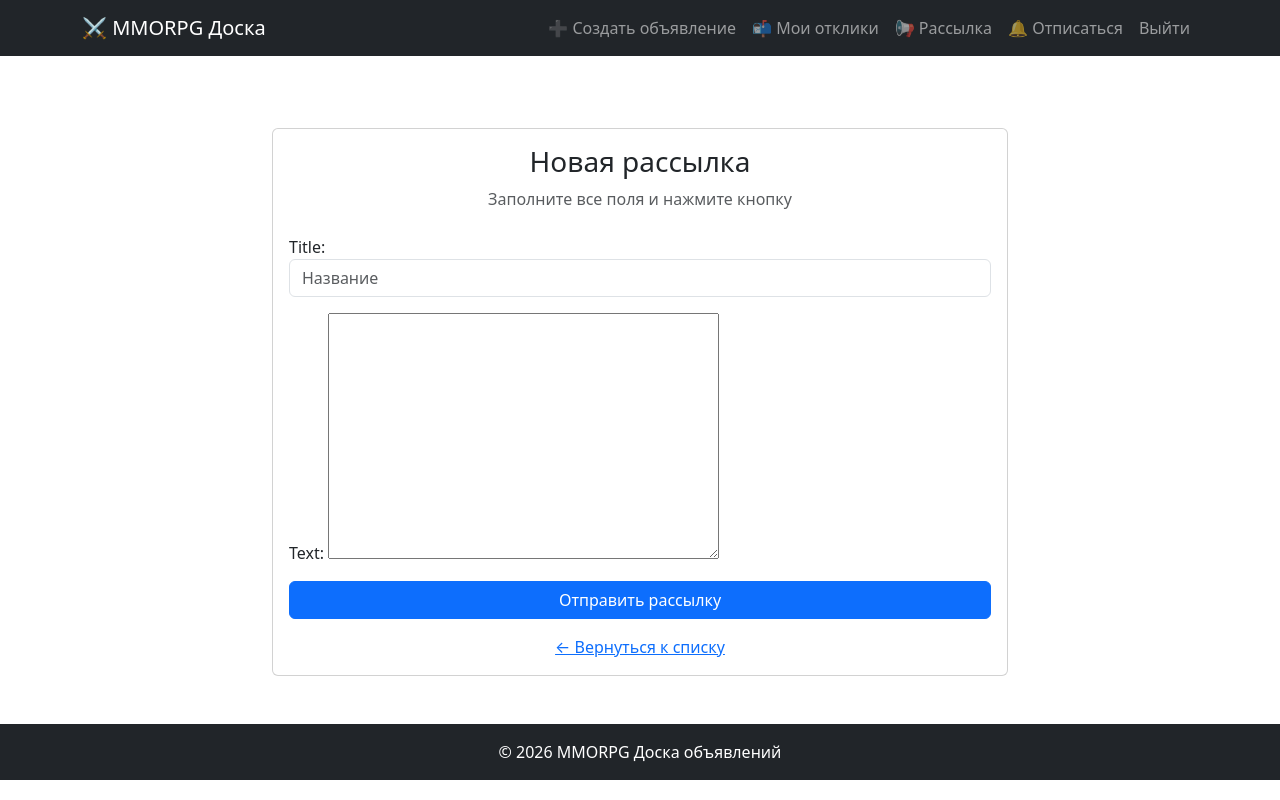
After one commit to Said0926/Bulletin_Board, a Django app: page /newsletter/create/ in a window 1280 px wide. The commit adds this page. Run offline with Django 5.2, Linux system fonts and the light colour scheme; the visitor is signed in with stand-in values (Sample User, id 1); some libraries are stand-ins or nearby versions.

Commit message:
Add newsletter and subscription features

```diff
--- a/config/urls.py
+++ b/config/urls.py
@@ -24,6 +24,7 @@ urlpatterns = [
     path('admin/', admin.site.urls),
     path('', include('bulletins.urls')),
     path('users/', include('users.urls')),
+    path('newsletter/', include('newsletter.urls')),
     path('ckeditor/', include('ckeditor_uploader.urls')),  # эндпоинты для загрузки
 
 ]
--- /dev/null
+++ b/newsletter/forms.py
@@ -0,0 +1,16 @@
+from django import forms
+from .models import Newsletter
+from ckeditor_uploader.widgets import CKEditorUploadingWidget
+
+class NewsletterForm(forms.ModelForm):
+    class Meta:
+        model = Newsletter
+        fields = ['title', 'text']
+
+        widgets = {
+            'title': forms.TextInput(attrs={
+                'class': 'form-control',
+                'placeholder': 'Название'
+            }),
+            'text': CKEditorUploadingWidget()
+        }
--- /dev/null
+++ b/newsletter/urls.py
@@ -0,0 +1,6 @@
+from django.urls import path
+from .views import NewsletterCreateViews
+
+urlpatterns = [
+    path('create/', NewsletterCreateViews.as_view(), name='newsletter_create')
+]
--- a/newsletter/views.py
+++ b/newsletter/views.py
@@ -1,3 +1,31 @@
 from django.shortcuts import render
+from django.contrib.auth.mixins import UserPassesTestMixin
+from django.views.generic import CreateView
+from .models import Newsletter
+from .forms import NewsletterForm
+from django.urls import reverse_lazy
+from users.models import User
+from django.core.mail import send_mail
+# Create your views here.
 
-# Create your views here.
+class NewsletterCreateViews(UserPassesTestMixin, CreateView):
+    model = Newsletter
+    template_name = 'newsletter/newsletter.html'
+    context_object_name = 'Newsletter'
+    form_class = NewsletterForm
+    success_url = reverse_lazy('bulletin_list')
+
+    def test_func(self):
+        return self.request.user.is_staff
+
+    def form_valid(self, form):
+        users = User.objects.filter(is_subscribed_to_newsletter=True)
+        for user in users:
+            send_mail(
+                form.cleaned_data['title'],
+                form.cleaned_data['text'],
+                'admin@django.com',
+                [user.email],
+                fail_silently=False
+            )
+        return super().form_valid(form)
--- a/templates/base.html
+++ b/templates/base.html
@@ -29,6 +29,23 @@
                         </li>
                         <li class="nav-item">
                             <a class="nav-link" href="{% url 'my_responses' %}">📬 Мои отклики</a>
+                        </li>
+                        {% if user.is_staff %}
+                            <li class="nav-item">
+                                <a class="nav-link" href="{% url 'newsletter_create' %}">📢 Рассылка</a>
+                            </li>
+                        {% endif %}
+                        <li class="nav-item">
+                            <form method="post" action="{% url 'subscribe' %}">
+                                {% csrf_token %}
+                                <button type="submit" class="btn btn-link nav-link">
+                                    {% if user.is_subscribed_to_newsletter %}
+                                        🔔 Отписаться
+                                    {% else %}
+                                        🔔 Подписаться
+                                    {% endif %}
+                                </button>
+                            </form>
                         </li>
                         <li class="nav-item">
                             <form method="post" action="{% url 'logout' %}">
--- /dev/null
+++ b/templates/newsletter/newsletter.html
@@ -0,0 +1,27 @@
+{% extends 'base.html' %}
+
+{% block title %}Рассылка{% endblock %}
+
+{% block content %}
+<div class="row justify-content-center">
+    <div class="col-md-8">
+        <div class="card mt-5">
+            <div class="card-body">
+                <h3 class="card-title text-center mb-2">Новая рассылка</h3>
+                <p class="text-muted text-center mb-4">Заполните все поля и нажмите кнопку</p>
+                {{ form.media }}
+                <form method="post" enctype="multipart/form-data">
+                    {% csrf_token %}
+                    {{ form.as_p }}
+                    <div class="d-grid mt-3">
+                        <button type="submit" class="btn btn-primary">Отправить рассылку</button>
+                    </div>
+                </form>
+                <div class="text-center mt-3">
+                    <a href="{% url 'bulletin_list' %}">← Вернуться к списку</a>
+                </div>
+            </div>
+        </div>
+    </div>
+</div>
+{% endblock %}
--- a/users/urls.py
+++ b/users/urls.py
@@ -1,10 +1,11 @@
 from django.urls import path
 from django.contrib.auth.views import LogoutView
-from .views import RegisterView, ConfirmEmailView, LoginView
+from .views import RegisterView, ConfirmEmailView, LoginView, SubscribeView
 
 urlpatterns = [
     path('register/', RegisterView.as_view(), name='register'),
     path('confirm/', ConfirmEmailView.as_view(), name='confirm_email'),
     path('login/', LoginView.as_view(), name='login'),
     path('logout/', LogoutView.as_view(), name='logout'),
+    path('subscribe/', SubscribeView.as_view(), name='subscribe')
 ]
```
Also changed, not shown: users/views.py (+13 -0 lines).
